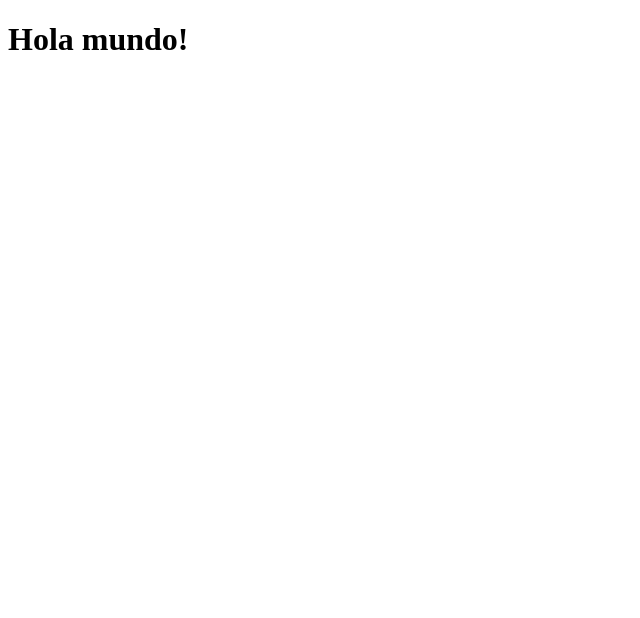
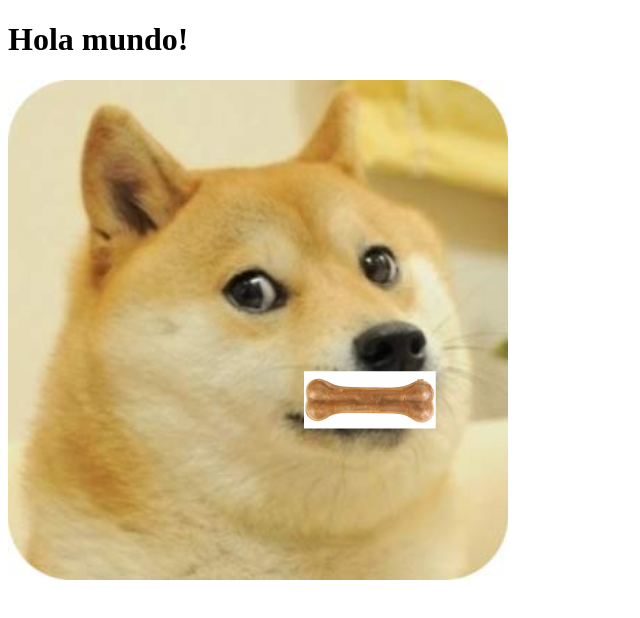
Before and after one commit to TotoGGxd/app-basic-html-03, a plain HTML site: page index.html in a window 1280 px wide. Shown: the whole page, without its empty margins (0-640 px from the left). Drawn offline with Linux system fonts and the light colour scheme.

Commit message:
doge hueso

```diff
--- a/app.js
+++ b/app.js
@@ -0,0 +1,5 @@
+const doge = document.getElementById('doge');
+
+doge.addEventListener('click', ()=>{
+    console.log('Guau, guau.');
+});
--- a/index.html
+++ b/index.html
@@ -6,6 +6,8 @@
     </head>
     <body>
         <h1>Hola mundo!</h1>
+        <img id="doge" src="images/doge.jpg" width="500" height="500">
+        <img id="hueso" src="images/hueso.jpg">
         <script type="text/javascript" src="app.js"></script>
     </body>
 </html>
--- a/style.css
+++ b/style.css
@@ -0,0 +1,8 @@
+#hueso{
+    position: absolute;
+    z-index: 100;
+    left: 270px;
+    top: 300px;
+    width: 200px;
+    height: 200px;
+}
```
Also changed, not shown: images/doge.jpg (added), images/hueso.jpg (added).
